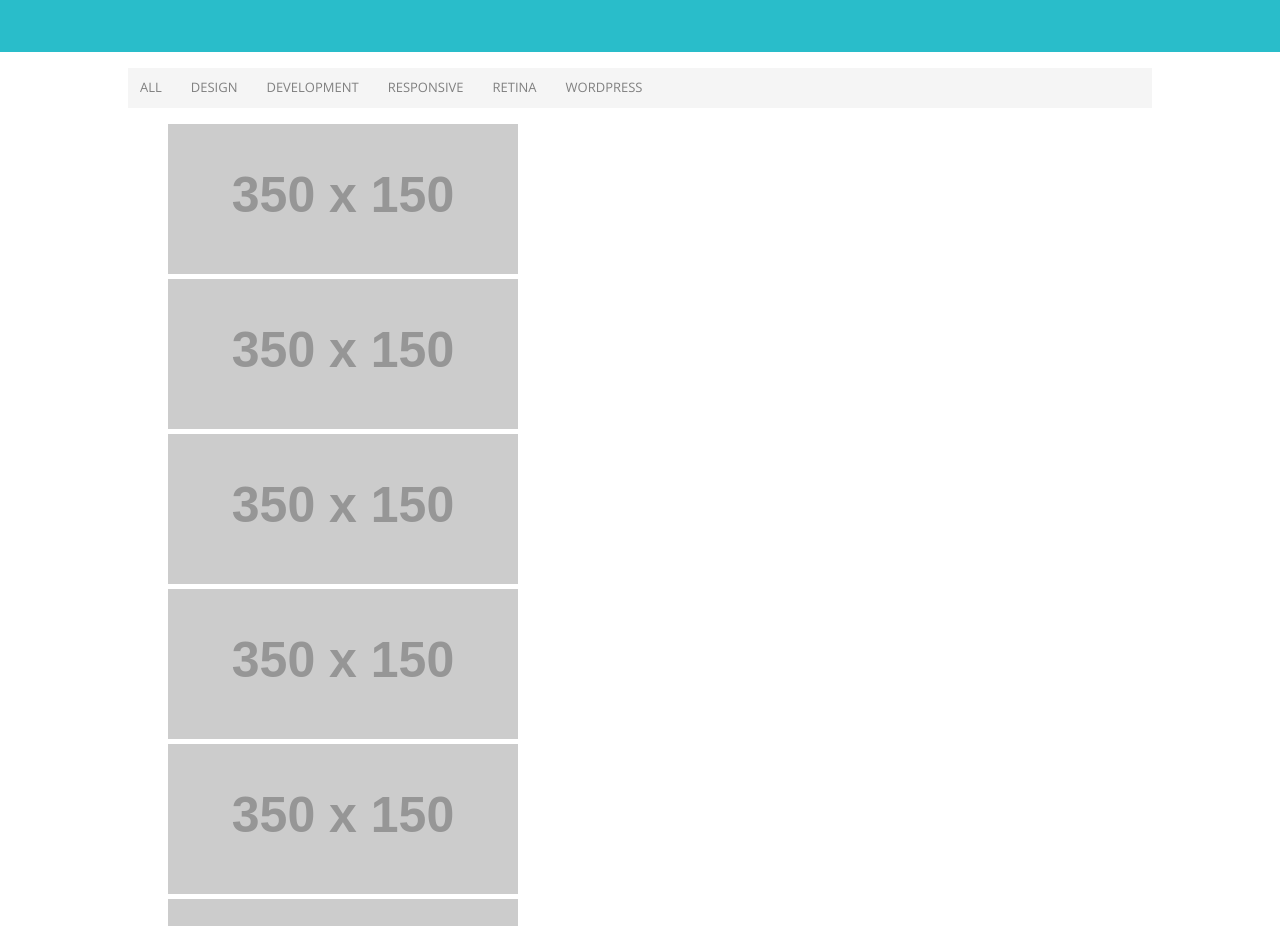
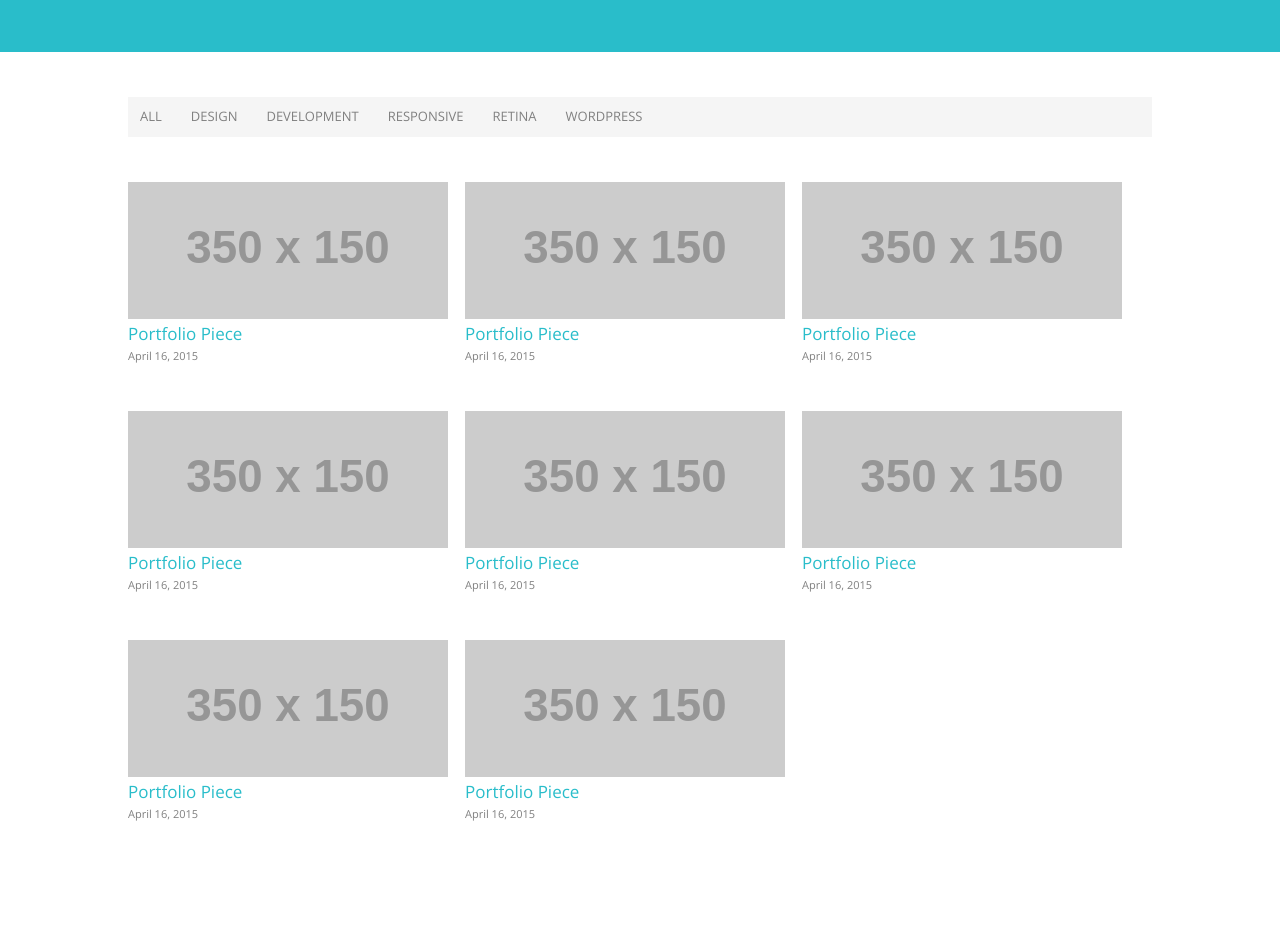
Before and after one commit to DenisKarlyuk/task-3, a plain HTML site: page index.html in a window 1280 px wide. Shown: the part 303-1229 px from the top of the page. After the commit the page ends 1127 px from the top, so only its background shows below. Drawn offline with nearby package versions, Linux system fonts and the light colour scheme; placeholder pictures from the web are drawn by us.

Commit message:
Creating Main >Content in CSS.

```diff
--- a/css/main.css
+++ b/css/main.css
@@ -152,7 +152,8 @@ nav li a:hover{
 }
 
 .heading h1{
-    line-height:20px;
+    margin-top: 26px;
+    line-height:0;
     font-weight: bolder;
     font-size: 28px;
     padding-top: 30px;
@@ -160,19 +161,19 @@ nav li a:hover{
 
 .heading h2{
     font-size: 15px;
-    line-height:0;
 }
 
 /*--> Main <--*/
 
 .content{
+    width: 80%;
     margin: 0 auto;
-    width: 80%;
 }
 
 /*-->Main > Filter <--*/
 
 .filter-box{
+    margin-top: 45px;
     height: 40px;
     background-color: #f5f5f5;
 }
@@ -186,9 +187,9 @@ nav li a:hover{
 }
 
 .filter-box ul li{
+    list-style-type: none;
     line-height: 17px;
     margin: 0 10px 0 5px;
-    display: inline;
 }
 
 /*--> Header > Title --> nav li a <--*/
@@ -200,3 +201,29 @@ nav li a:hover{
     color: #fff;
     background-color: #29bdca;
 }
+
+/*-->Main > Content <--*/
+
+.img-box{
+    display: flex;
+    flex-wrap: wrap;
+}
+
+.img-box img{
+    width: 320px;
+}
+
+.img-box figure{
+    margin: 45px 17px 0 0;
+}
+
+.img-box figcaption{
+    line-height: 20px;
+    font-size: 17px;
+    color: #29bdca;
+}
+
+.img-box figcaption span{
+    font-size: 11px;
+    color: #808080;
+}
--- a/index.html
+++ b/index.html
@@ -66,24 +66,40 @@
                 </ul>
             </div>
 
+            <div class="img-box">
                 <figure>
                     <img src="http://placehold.it/350x150" alt="Image №1">
-                <figcaption></figcaption>
+                    <figcaption>Portfolio Piece<br><span>April 16, 2015</span></figcaption>
+                </figure>
+                <figure>
                     <img src="http://placehold.it/350x150" alt="Image №2">
-                <figcaption></figcaption>
+                    <figcaption>Portfolio Piece<br><span>April 16, 2015</span></figcaption>
+                </figure>
+                <figure>
                     <img src="http://placehold.it/350x150" alt="Image №3">
-                <figcaption></figcaption>
+                    <figcaption>Portfolio Piece<br><span>April 16, 2015</span></figcaption>
+                </figure>
+                <figure>
                     <img src="http://placehold.it/350x150" alt="Image №4">
-                <figcaption></figcaption>
+                    <figcaption>Portfolio Piece<br><span>April 16, 2015</span></figcaption>
+                </figure>
+                <figure>
                     <img src="http://placehold.it/350x150" alt="Image №5">
-                <figcaption></figcaption>
+                    <figcaption>Portfolio Piece<br><span>April 16, 2015</span></figcaption>
+                </figure>
+                <figure>
                     <img src="http://placehold.it/350x150" alt="Image №6">
-                <figcaption></figcaption>
+                    <figcaption>Portfolio Piece<br><span>April 16, 2015</span></figcaption>
+                </figure>
+                <figure>
                     <img src="http://placehold.it/350x150" alt="Image №7">
-                <figcaption></figcaption>
-                <img src="http://placehold.it/350x150" alt="Image №8">
-                <figcaption></figcaption>
+                    <figcaption>Portfolio Piece<br><span>April 16, 2015</span></figcaption>
                 </figure>
+                <figure>
+                    <img src="http://placehold.it/350x150" alt="Image №1">
+                    <figcaption>Portfolio Piece<br><span>April 16, 2015</span></figcaption>
+                </figure>
+            </div>
         </div>
     </main>
 
```
Lines whose indentation alone changed are shown as unchanged.
